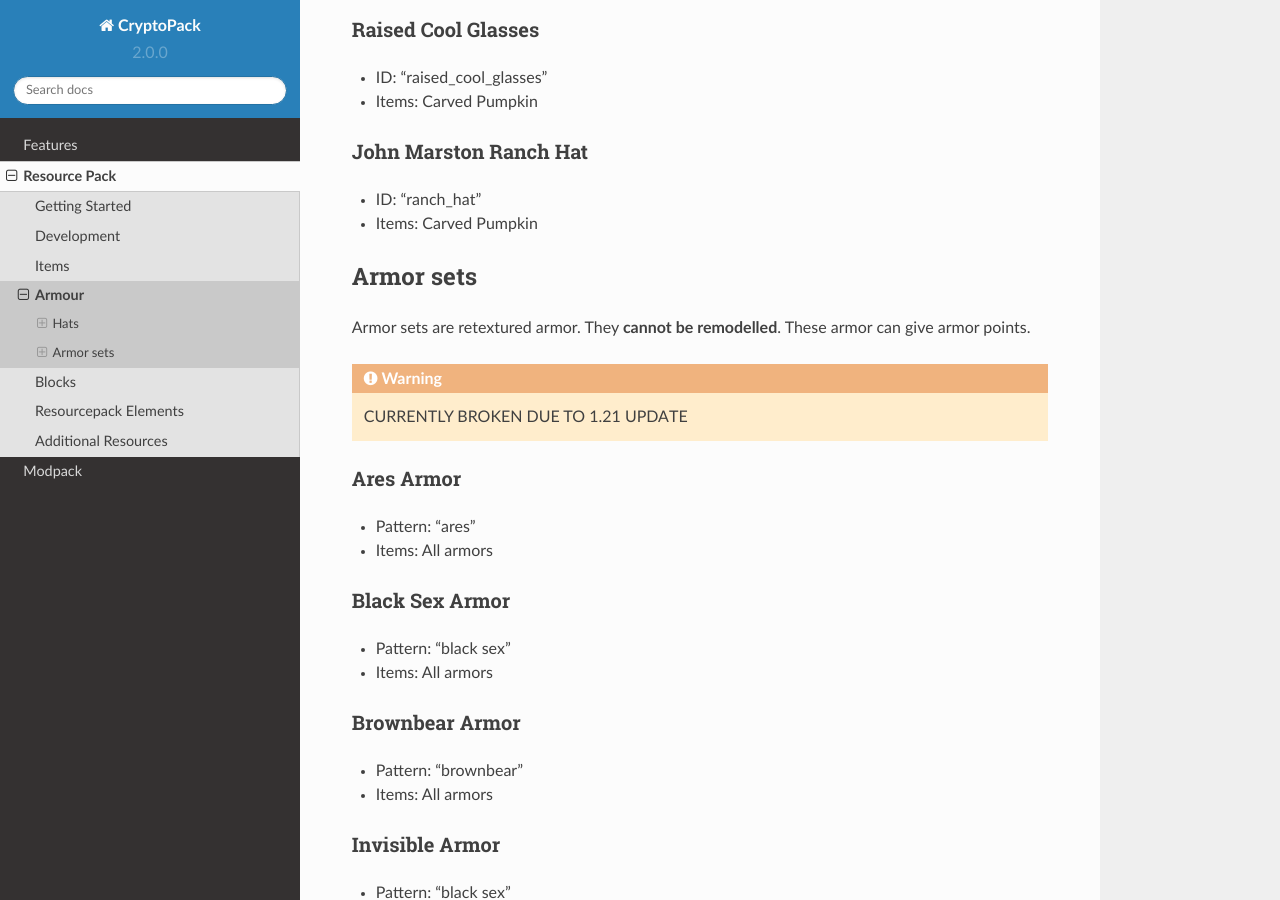
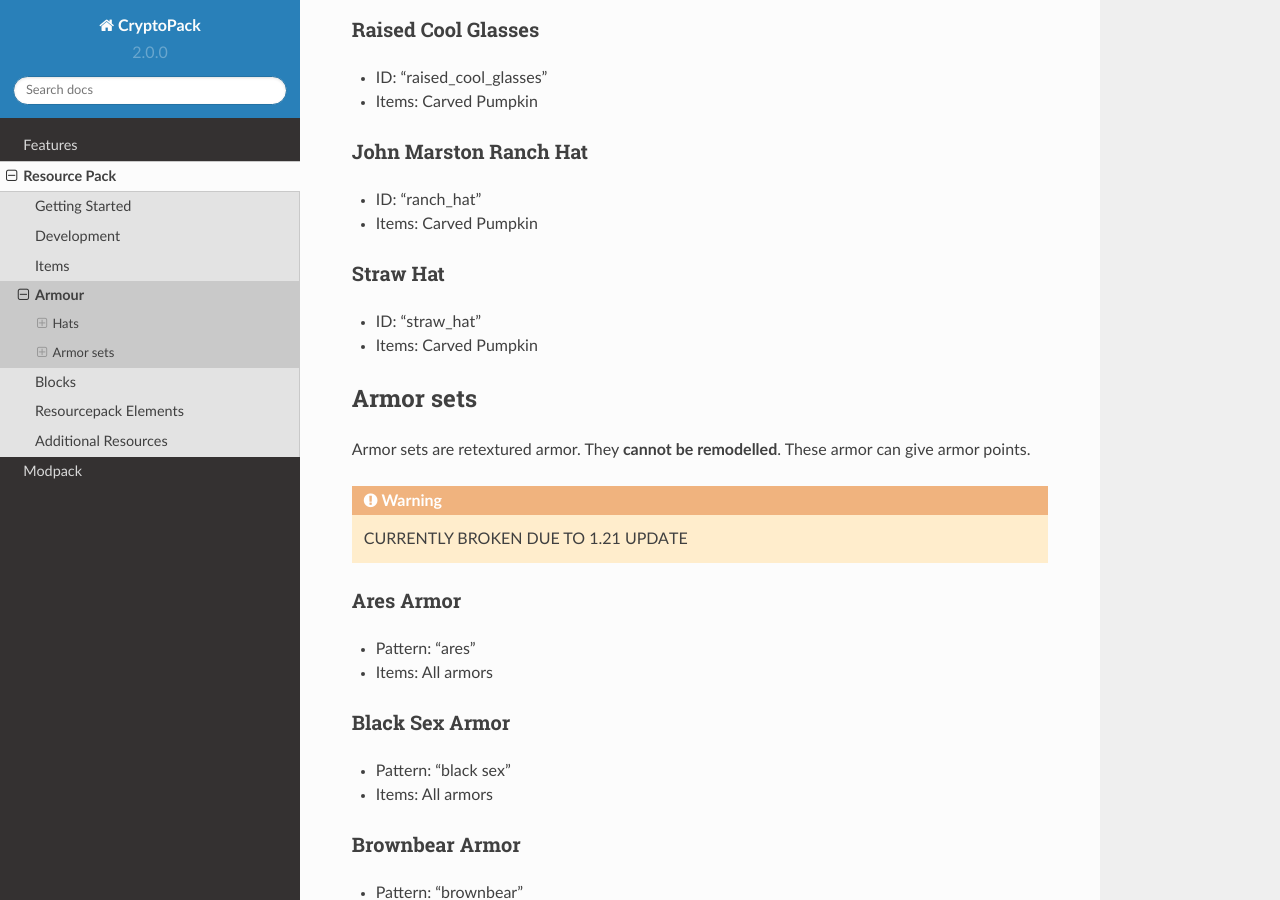
Before and after one commit to Shwabbaa/cryptopack-docs, a Sphinx documentation site: the page built from docs/source/resourcepack/armor.rst, in a window 1280 px wide and 900 px high, scrolled down 1370 px. Built offline with Sphinx 7.4.7 and the Read the Docs theme 2.0.0, drawn with Linux system fonts in a browser that asks for light colours; pages that are not in the unit, such as notebooks, are missing from menus.

Commit message:
Update armor.rst

```diff
--- a/docs/source/resourcepack/armor.rst
+++ b/docs/source/resourcepack/armor.rst
@@ -62,6 +62,11 @@ John Marston Ranch Hat
 * ID: "ranch_hat"
 * Items: Carved Pumpkin
 
+Straw Hat
+~~~~~~~~~~~~~~~~
+* ID: "straw_hat"
+* Items: Carved Pumpkin
+
 Armor sets
 ==========
 Armor sets are retextured armor. They **cannot be remodelled**. These armor can give armor points.
```
